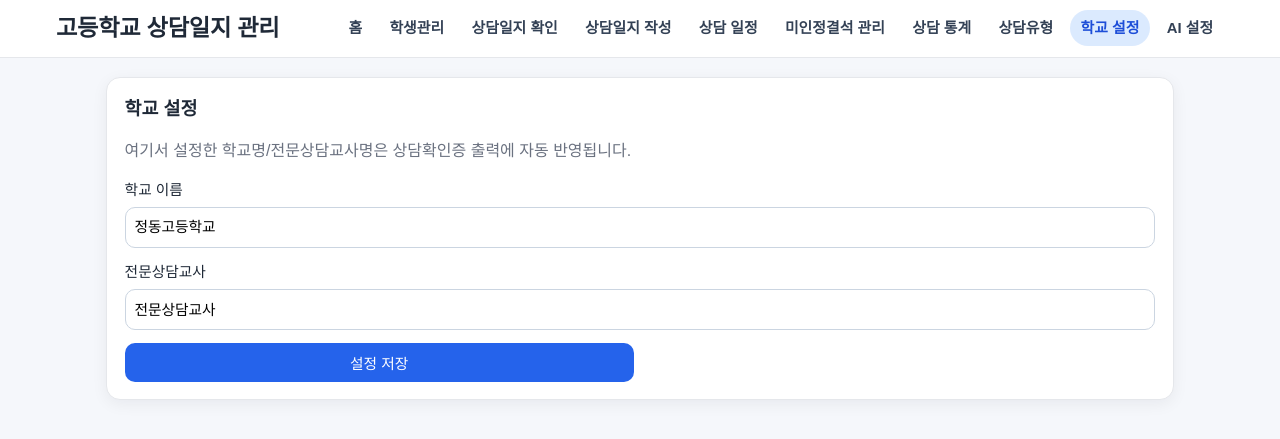
After one commit to ParkJhyeonC/counsel, a Flask app: page /settings/school in a window 1280 px wide. The commit adds this page. Shown: the top 439 px of the page. Run offline with Flask 3, Linux system fonts and the light colour scheme; data comes from the database, SQL or seed files in the repository.

Commit message:
feat: add school settings and link to counseling confirmation

```diff
--- a/app.py
+++ b/app.py
@@ -239,6 +239,35 @@ def create_app() -> Flask:
         except RuntimeError as exc:
             return jsonify({"ok": False, "message": str(exc)}), 200
 
+
+    @app.route("/settings/school", methods=["GET", "POST"])
+    def school_settings() -> str:
+        if request.method == "POST":
+            school_name = request.form.get("school_name", "").strip()
+            counselor_name = request.form.get("counselor_name", "").strip()
+
+            execute_db(
+                """
+                INSERT INTO app_settings(key, value)
+                VALUES (?, ?)
+                ON CONFLICT(key) DO UPDATE SET value = excluded.value
+                """,
+                ("school_name", school_name),
+            )
+            execute_db(
+                """
+                INSERT INTO app_settings(key, value)
+                VALUES (?, ?)
+                ON CONFLICT(key) DO UPDATE SET value = excluded.value
+                """,
+                ("counselor_name", counselor_name),
+            )
+            flash("학교 설정을 저장했습니다.")
+            return redirect(url_for("school_settings"))
+
+        school_name = get_app_setting("school_name", "정동고등학교")
+        counselor_name = get_app_setting("counselor_name", "전문상담교사")
+        return render_template("settings_school.html", school_name=school_name, counselor_name=counselor_name)
 
     @app.route("/settings/counsel-types", methods=["GET", "POST"])
     def counsel_types_settings() -> str:
@@ -1003,6 +1032,8 @@ def create_app() -> Flask:
             "log_confirmation_print.html",
             log=row,
             printed_at=datetime.now().strftime("%Y-%m-%d"),
+            school_name=get_app_setting("school_name", "정동고등학교"),
+            counselor_name=get_app_setting("counselor_name", "전문상담교사"),
         )
 
     @app.route("/logs/<int:log_id>/edit", methods=["GET", "POST"])
@@ -1687,6 +1718,13 @@ def request_openai_api_health(api_key: str) -> None:
         raise RuntimeError(f"OpenAI API 키 검증 실패: {detail}") from exc
     except url_error.URLError as exc:
         raise RuntimeError("OpenAI API 연결 실패: 네트워크를 확인하세요.") from exc
+
+
+def get_app_setting(key: str, default: str = "") -> str:
+    row = query_db("SELECT value FROM app_settings WHERE key = ?", (key,), one=True)
+    if row and row["value"] is not None:
+        return str(row["value"])
+    return default
 
 
 def get_configured_openai_api_key() -> str:
--- a/templates/base.html
+++ b/templates/base.html
@@ -19,6 +19,7 @@
         <a class="nav-link {% if request.path.startswith('/absence') %}active{% endif %}" href="{{ url_for('absence_tracker') }}">미인정결석 관리</a>
         <a class="nav-link {% if request.path.startswith('/stats') %}active{% endif %}" href="{{ url_for('stats') }}">상담 통계</a>
         <a class="nav-link {% if request.path.startswith('/settings/counsel-types') %}active{% endif %}" href="{{ url_for('counsel_types_settings') }}">상담유형</a>
+        <a class="nav-link {% if request.path.startswith('/settings/school') %}active{% endif %}" href="{{ url_for('school_settings') }}">학교 설정</a>
         <a class="nav-link {% if request.path.startswith('/settings/ai') %}active{% endif %}" href="{{ url_for('ai_settings') }}">AI 설정</a>
       </nav>
     </div>
--- a/templates/log_confirmation_print.html
+++ b/templates/log_confirmation_print.html
@@ -28,11 +28,11 @@
     <table>
       <tr>
         <th>성명</th><td>{{ log.student_name }}</td>
-        <th>학 반</th><td>{{ log.class_no or log.class_name or '-' }}</td>
+        <th>학 반</th><td>{% if log.grade and log.class_no %}{{ log.grade }}학년 {{ log.class_no }}반{% elif log.class_name %}{{ log.class_name }}{% else %}-{% endif %}</td>
       </tr>
       <tr>
         <th>상담유형</th><td>{{ log.type }}</td>
-        <th>상담자</th><td>정동고등학교 Wee클래스</td>
+        <th>상담자</th><td>{{ counselor_name }}</td>
       </tr>
       <tr>
         <th>상담일시</th><td colspan="3">{{ log.date }} {% if log.counsel_period %}{{ log.counsel_period }}{% endif %}</td>
@@ -46,7 +46,7 @@
       상기 대상자는 Wee클래스에 내방하여<br>
       위와 같이 상담하였음을 확인합니다.<br><br>
       {{ printed_at }}<br><br>
-      <strong>정동고등학교 Wee클래스</strong>
+      <strong>{{ school_name }} Wee클래스</strong>
     </div>
   </section>
 </body>
--- /dev/null
+++ b/templates/settings_school.html
@@ -0,0 +1,17 @@
+{% extends "base.html" %}
+{% block content %}
+<section class="card">
+  <h2>학교 설정</h2>
+  <p class="muted">여기서 설정한 학교명/전문상담교사명은 상담확인증 출력에 자동 반영됩니다.</p>
+
+  <form method="post" class="grid-form">
+    <label class="full">학교 이름
+      <input name="school_name" value="{{ school_name }}" placeholder="예: 정동고등학교" required>
+    </label>
+    <label class="full">전문상담교사
+      <input name="counselor_name" value="{{ counselor_name }}" placeholder="예: 홍길동" required>
+    </label>
+    <button class="btn" type="submit">설정 저장</button>
+  </form>
+</section>
+{% endblock %}
```
